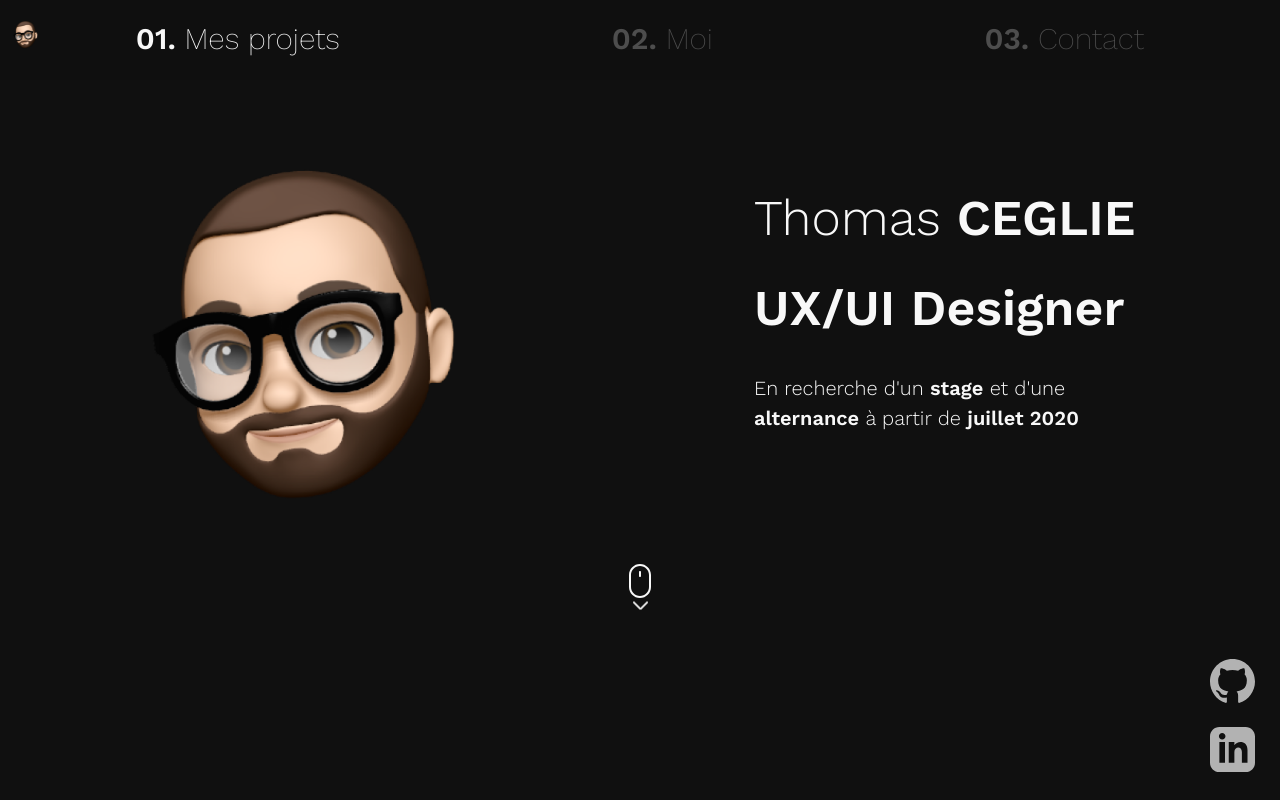
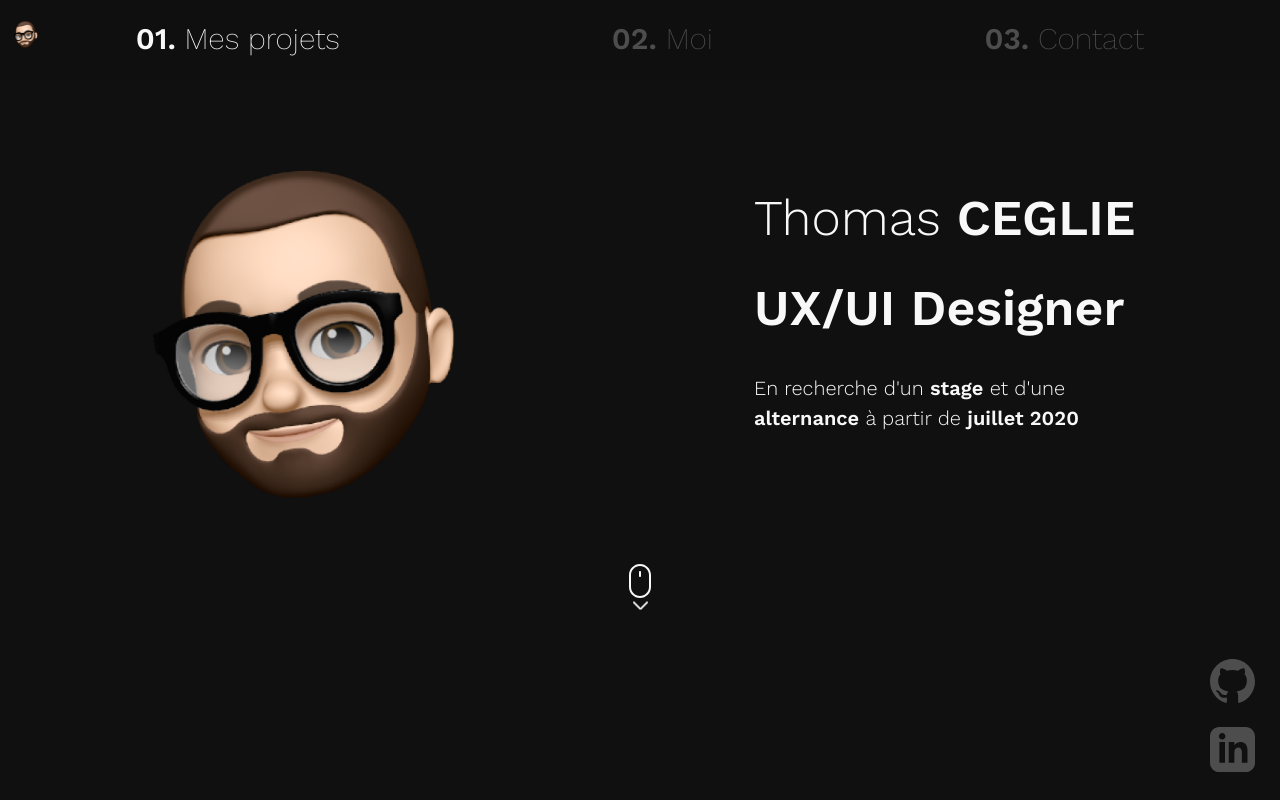
Before and after one commit to thomasceglie/MyFolio, a website built with Parcel: page src/index.html in a window 1280 px wide. Shown: the top 800 px of the page. Built offline with nearby package versions, Linux system fonts and the light colour scheme.

Commit message:
fix color social logos :white_check_mark:

```diff
--- a/src/style/blocs/social.scss
+++ b/src/style/blocs/social.scss
@@ -3,12 +3,11 @@
   position: fixed;
   bottom: 25px;
   right: 25px;
-  opacity: 70%;
   &__link:nth-child(1) {
     margin-bottom: 20px;
   }
   &__logo {
   width: 45px;
-  fill: $white;
+  fill: #4D4D4D;
   }
 }
```
